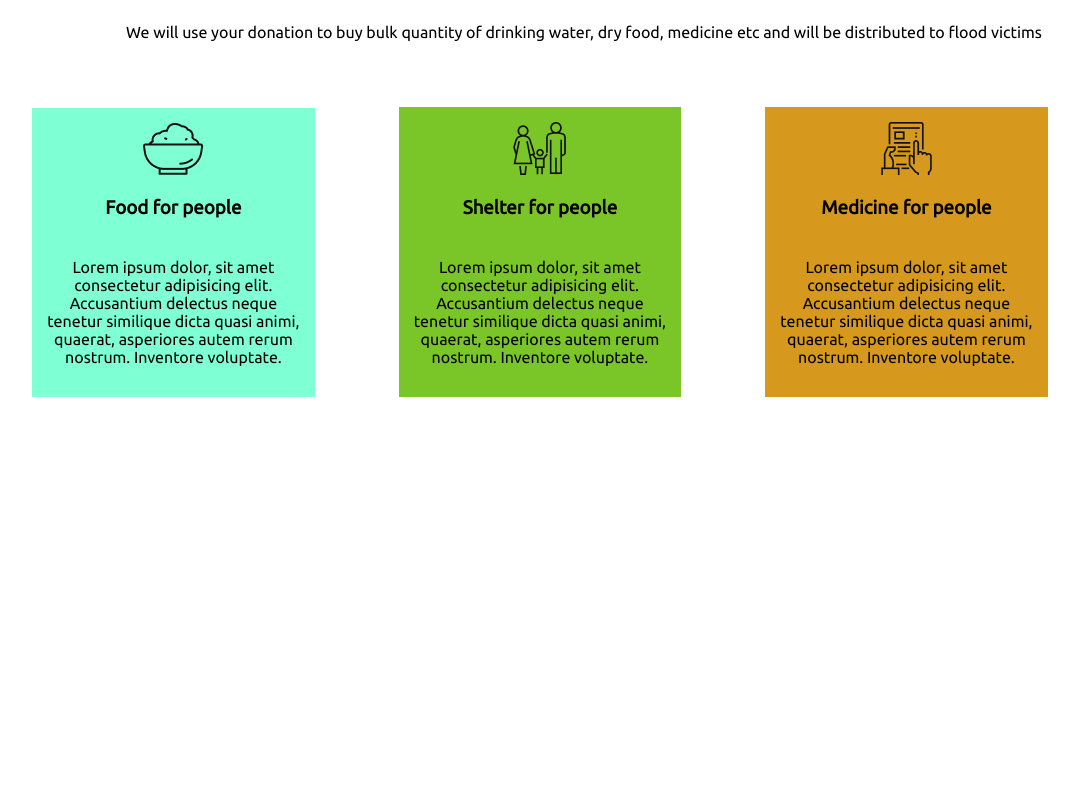
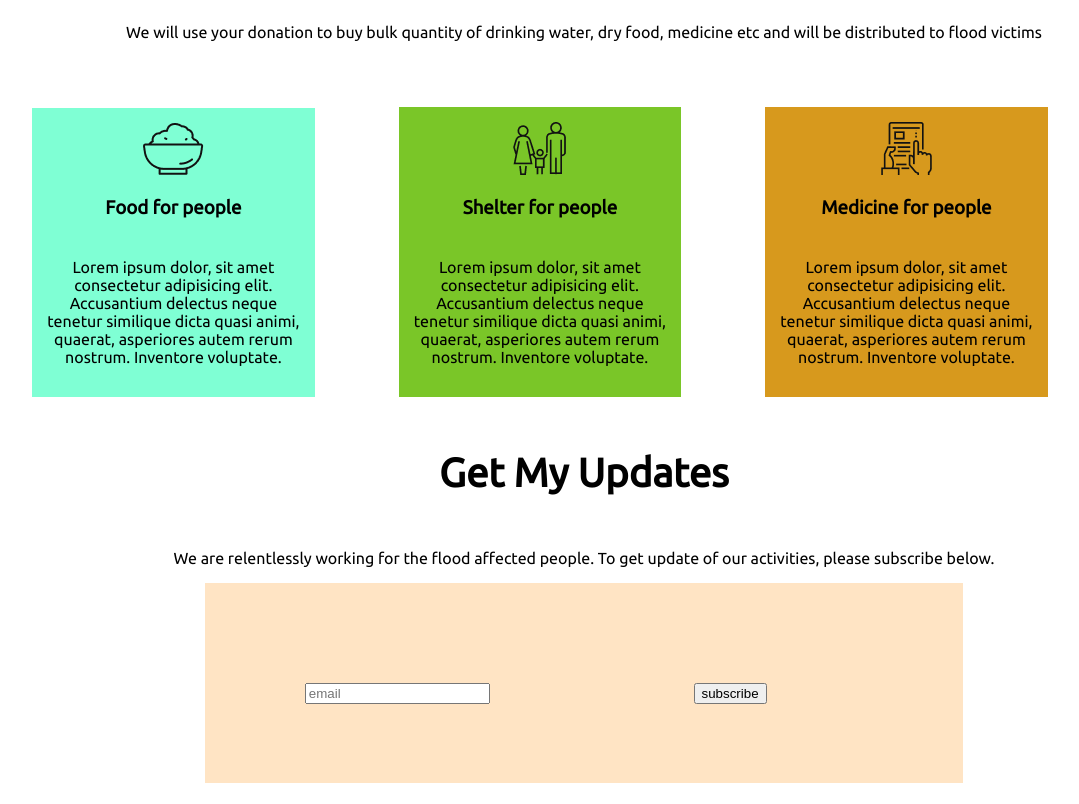
Before and after one commit to mwahiduzzaman/assignment1, a plain HTML site: page index.html in a window 1280 px wide. Shown: the part 1216-2020 px from the top of the page, without its empty margins (56-1135 px from the left). Before the commit the page ends 1621 px from the top, so only its background shows below. Drawn offline with Linux system fonts and the light colour scheme.

Commit message:
get my updates

```diff
--- a/index.html
+++ b/index.html
@@ -59,5 +59,16 @@
         </div>
         </div>
     </section>
+
+    <section>
+        <div class="donate">
+            <h1>Get My Updates</h1>
+            <p style="color:black"> We are relentlessly working for the flood affected people. To get update of our activities, please subscribe below.</p>
+        </div>
+
+        <div class="subscribe">
+           <input class="email" type="email" placeholder="email">
+           <button class="email">subscribe</button>
+        </div>
 </body>
 </html>
--- a/style.css
+++ b/style.css
@@ -90,3 +90,13 @@ p{
     background-color: rgb(215, 153, 29);
 
 }
+.subscribe{
+    width: 60%;
+    margin: auto;
+    height: 200px;
+    background-color: bisque;
+
+}
+.email{
+    margin:100px 100px;
+}
```
